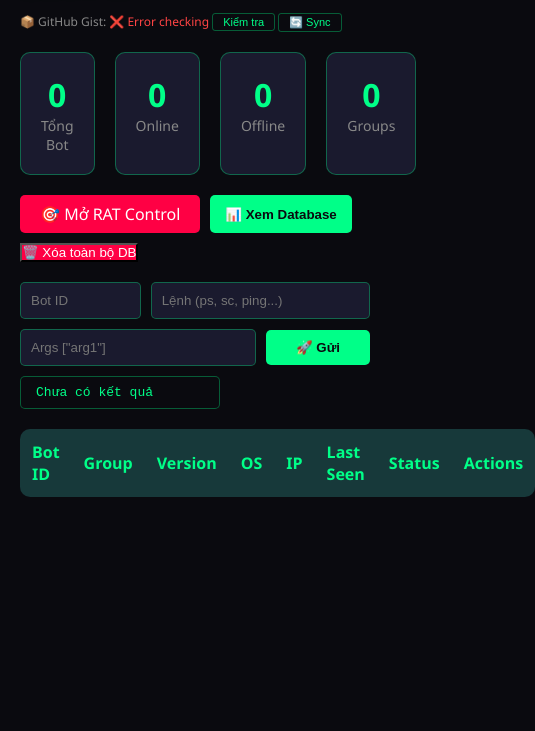
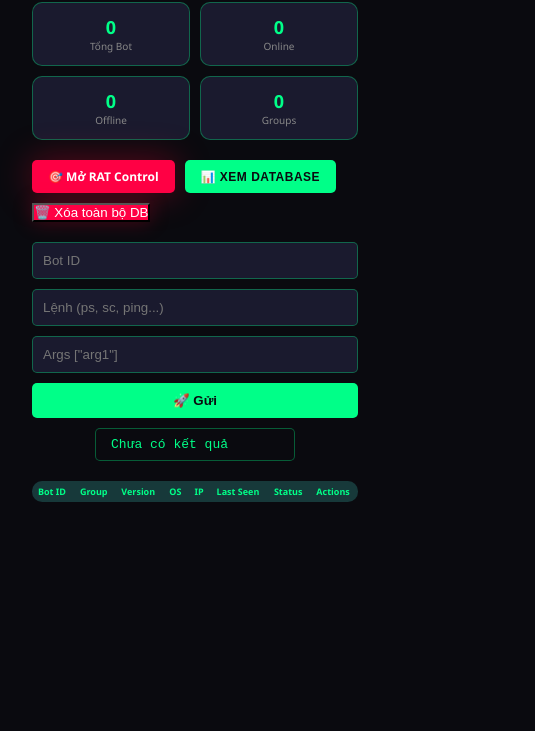
Before and after one commit to hextekovn/c2, a website: page c2/public/dashboard.html in a window 390 px wide. Shown: the part 113-844 px from the top of the page, 535 px wide, since content can reach past the window. Drawn offline with Linux system fonts and the light colour scheme; no server answers.

Commit message:
Update style.css

```diff
--- a/c2/public/style.css
+++ b/c2/public/style.css
@@ -1,20 +1,259 @@
-* { margin: 0; padding: 0; box-sizing: border-box; }
+/* ============================================================
+   RESET & BASE
+   ============================================================ */
+* {
+    margin: 0;
+    padding: 0;
+    box-sizing: border-box;
+}
+
+:root {
+    --primary: #ff0033;
+    --primary-glow: rgba(255, 0, 51, 0.4);
+    --primary-dark: #cc0028;
+    --bg-dark: #0a0a0f;
+    --bg-card: rgba(20, 10, 15, 0.7);
+    --glass-border: rgba(255, 0, 51, 0.25);
+    --text-primary: #ff0033;
+    --text-secondary: #ff6677;
+    --text-muted: #884455;
+}
+
 body {
-    background: #0a0a0f;
-    color: #00ff88;
-    font-family: 'Segoe UI', Tahoma, Geneva, Verdana, sans-serif;
-    padding: 0;
-    margin: 0;
+    background: var(--bg-dark);
+    color: #ffffff;
+    font-family: 'Segoe UI', 'Poppins', system-ui, -apple-system, sans-serif;
+    min-height: 100vh;
+    overflow-x: hidden;
 }
-::-webkit-scrollbar { width: 8px; }
-::-webkit-scrollbar-track { background: #0a0a0f; }
-::-webkit-scrollbar-thumb { background: #00ff8833; border-radius: 10px; }
-::-webkit-scrollbar-thumb:hover { background: #00ff8866; }
-.btn { background: #00ff88; color: #0a0a0f; border: none; padding: 8px 20px; border-radius: 5px; cursor: pointer; font-weight: bold; }
-.btn:hover { background: #00cc77; }
-.btn-danger { background: #ff0044; color: white; }
-.btn-danger:hover { background: #cc0033; }
-input, select { background: #1a1a2e; border: 1px solid #00ff8855; color: white; padding: 8px 12px; border-radius: 5px; }
-input:focus { outline: none; border-color: #00ff88; }
-a { color: #00ff88; text-decoration: none; }
-a:hover { text-decoration: underline; }
+
+/* Scrollbar đỏ */
+::-webkit-scrollbar {
+    width: 6px;
+    height: 6px;
+}
+::-webkit-scrollbar-track {
+    background: var(--bg-dark);
+}
+::-webkit-scrollbar-thumb {
+    background: var(--primary);
+    border-radius: 10px;
+    box-shadow: 0 0 15px var(--primary-glow);
+}
+::-webkit-scrollbar-thumb:hover {
+    background: var(--primary-dark);
+}
+
+/* ============================================================
+   GLASS CARD
+   ============================================================ */
+.glass {
+    background: var(--bg-card);
+    backdrop-filter: blur(12px);
+    -webkit-backdrop-filter: blur(12px);
+    border: 1px solid var(--glass-border);
+    border-radius: 16px;
+    box-shadow:
+        0 8px 32px rgba(0, 0, 0, 0.5),
+        inset 0 1px 0 rgba(255, 255, 255, 0.05);
+}
+
+.glow-red {
+    box-shadow:
+        0 0 30px var(--primary-glow),
+        0 0 60px rgba(255, 0, 51, 0.1),
+        inset 0 0 30px rgba(255, 0, 51, 0.05);
+}
+
+/* ============================================================
+   BUTTONS
+   ============================================================ */
+.btn {
+    display: inline-flex;
+    align-items: center;
+    justify-content: center;
+    gap: 8px;
+    padding: 10px 24px;
+    border: none;
+    border-radius: 10px;
+    font-weight: 600;
+    font-size: 14px;
+    cursor: pointer;
+    transition: all 0.3s ease;
+    text-decoration: none;
+    text-transform: uppercase;
+    letter-spacing: 0.5px;
+}
+
+.btn-primary {
+    background: linear-gradient(135deg, var(--primary), var(--primary-dark));
+    color: #fff;
+    box-shadow: 0 0 25px var(--primary-glow);
+}
+.btn-primary:hover {
+    transform: translateY(-2px) scale(1.02);
+    box-shadow: 0 0 40px var(--primary-glow), 0 5px 20px rgba(0, 0, 0, 0.3);
+}
+.btn-primary:active {
+    transform: scale(0.96);
+}
+
+.btn-danger {
+    background: linear-gradient(135deg, #cc0033, #880022);
+    color: #fff;
+    box-shadow: 0 0 20px rgba(255, 0, 51, 0.25);
+}
+.btn-danger:hover {
+    transform: translateY(-2px);
+    box-shadow: 0 0 35px rgba(255, 0, 51, 0.4);
+}
+
+.btn-outline {
+    background: transparent;
+    color: var(--text-primary);
+    border: 1.5px solid var(--primary);
+}
+.btn-outline:hover {
+    background: rgba(255, 0, 51, 0.15);
+    box-shadow: 0 0 25px var(--primary-glow);
+}
+
+.btn-rat {
+    background: linear-gradient(135deg, #ff0033, #cc0028);
+    color: #fff;
+    padding: 12px 30px;
+    border-radius: 12px;
+    font-weight: 700;
+    font-size: 15px;
+    box-shadow: 0 0 35px rgba(255, 0, 51, 0.35);
+    text-decoration: none;
+    display: inline-flex;
+    align-items: center;
+    gap: 10px;
+    transition: all 0.3s ease;
+}
+.btn-rat:hover {
+    transform: translateY(-3px) scale(1.03);
+    box-shadow: 0 0 55px rgba(255, 0, 51, 0.5);
+}
+
+/* ============================================================
+   INPUTS
+   ============================================================ */
+.input-glass {
+    background: rgba(255, 255, 255, 0.05);
+    border: 1.5px solid rgba(255, 0, 51, 0.2);
+    border-radius: 10px;
+    padding: 12px 16px;
+    color: #fff;
+    font-size: 14px;
+    transition: all 0.3s ease;
+    width: 100%;
+}
+.input-glass::placeholder {
+    color: rgba(255, 255, 255, 0.35);
+}
+.input-glass:focus {
+    outline: none;
+    border-color: var(--primary);
+    box-shadow: 0 0 25px var(--primary-glow), inset 0 0 15px rgba(255, 0, 51, 0.05);
+}
+
+/* ============================================================
+   RESPONSIVE - MOBILE FIRST
+   ============================================================ */
+@media (max-width: 768px) {
+    .container {
+        padding: 12px !important;
+    }
+    .stats {
+        grid-template-columns: repeat(2, 1fr) !important;
+        gap: 10px !important;
+    }
+    .stat-card {
+        padding: 12px !important;
+    }
+    .stat-number {
+        font-size: 22px !important;
+    }
+    .cmd-box {
+        flex-direction: column !important;
+    }
+    .cmd-box input,
+    .cmd-box button {
+        width: 100% !important;
+        flex: none !important;
+    }
+    table {
+        font-size: 11px !important;
+    }
+    table th,
+    table td {
+        padding: 6px 8px !important;
+    }
+    .sidebar {
+        width: 100% !important;
+        max-height: 200px !important;
+        border-right: none !important;
+        border-bottom: 1px solid var(--glass-border) !important;
+    }
+    .container-horizontal {
+        flex-direction: column !important;
+    }
+    .btn {
+        padding: 8px 16px !important;
+        font-size: 12px !important;
+    }
+    .controls {
+        flex-wrap: wrap !important;
+        gap: 6px !important;
+    }
+    .controls input,
+    .controls button {
+        font-size: 11px !important;
+        padding: 6px 10px !important;
+    }
+    .status-bar {
+        font-size: 10px !important;
+        flex-wrap: wrap !important;
+    }
+    #screenCanvas {
+        width: 100% !important;
+        height: auto !important;
+    }
+    .modal-content {
+        margin: 10px !important;
+        padding: 16px !important;
+        max-width: 95% !important;
+    }
+    .header h1 {
+        font-size: 18px !important;
+    }
+    .password-badge {
+        font-size: 10px !important;
+        padding: 3px 10px !important;
+    }
+}
+
+@media (max-width: 480px) {
+    .stats {
+        grid-template-columns: 1fr 1fr !important;
+    }
+    .stat-number {
+        font-size: 18px !important;
+    }
+    .stat-label {
+        font-size: 10px !important;
+    }
+    .btn-rat {
+        font-size: 12px !important;
+        padding: 8px 16px !important;
+    }
+    table {
+        font-size: 9px !important;
+    }
+    table th,
+    table td {
+        padding: 4px 6px !important;
+    }
+}
```
